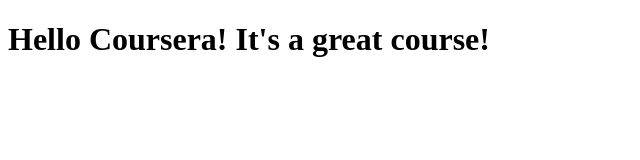
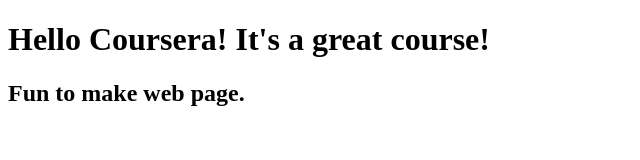
Before and after one commit to codewounder/coursera-test, a plain HTML site: page site/index.html in a window 1280 px wide. Shown: the whole page, without its empty margins (0-640 px from the left). Drawn offline with Linux system fonts and the light colour scheme.

Commit message:
Added h2 line

```diff
--- a/site/index.html
+++ b/site/index.html
@@ -5,5 +5,6 @@
 </head>
 <body>
 <h1>Hello Coursera! It's a great course!</h1>
+<h2>Fun to make web page.</h2>
 </body>
 </html>
```
